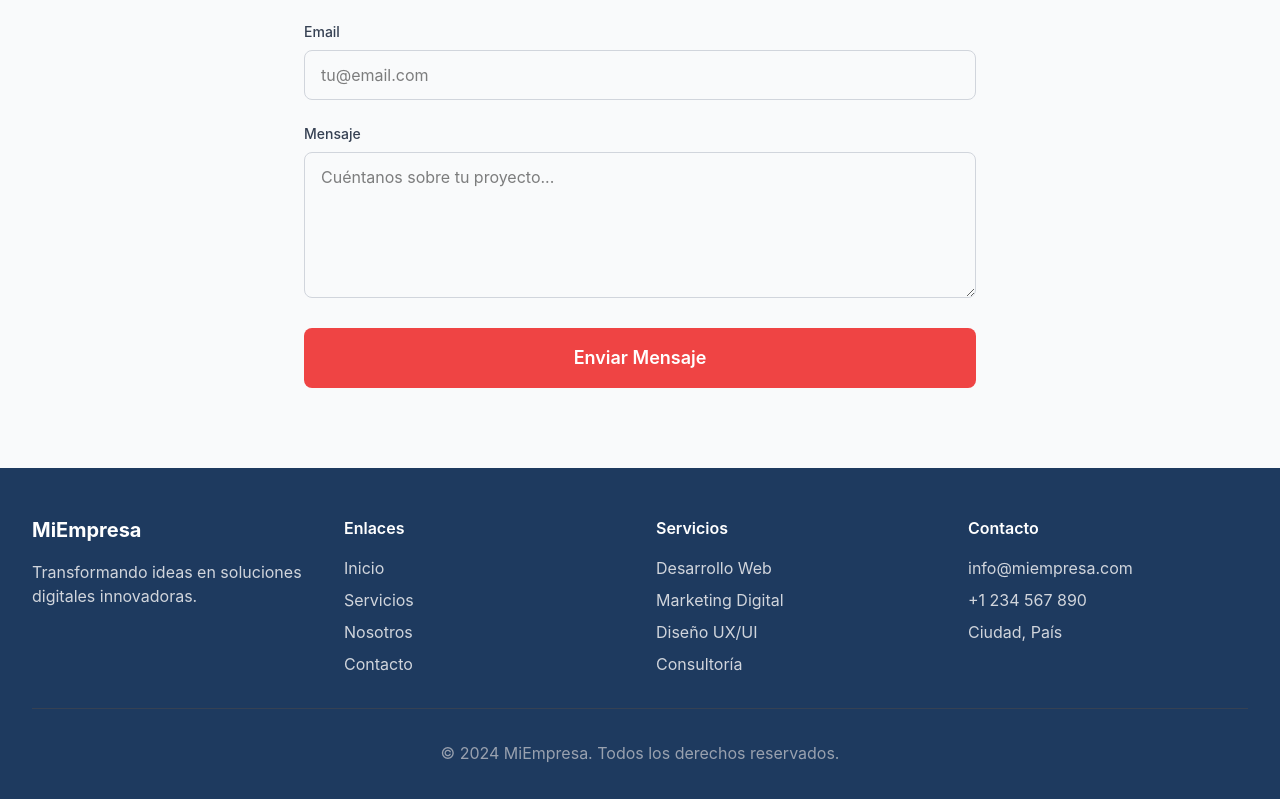
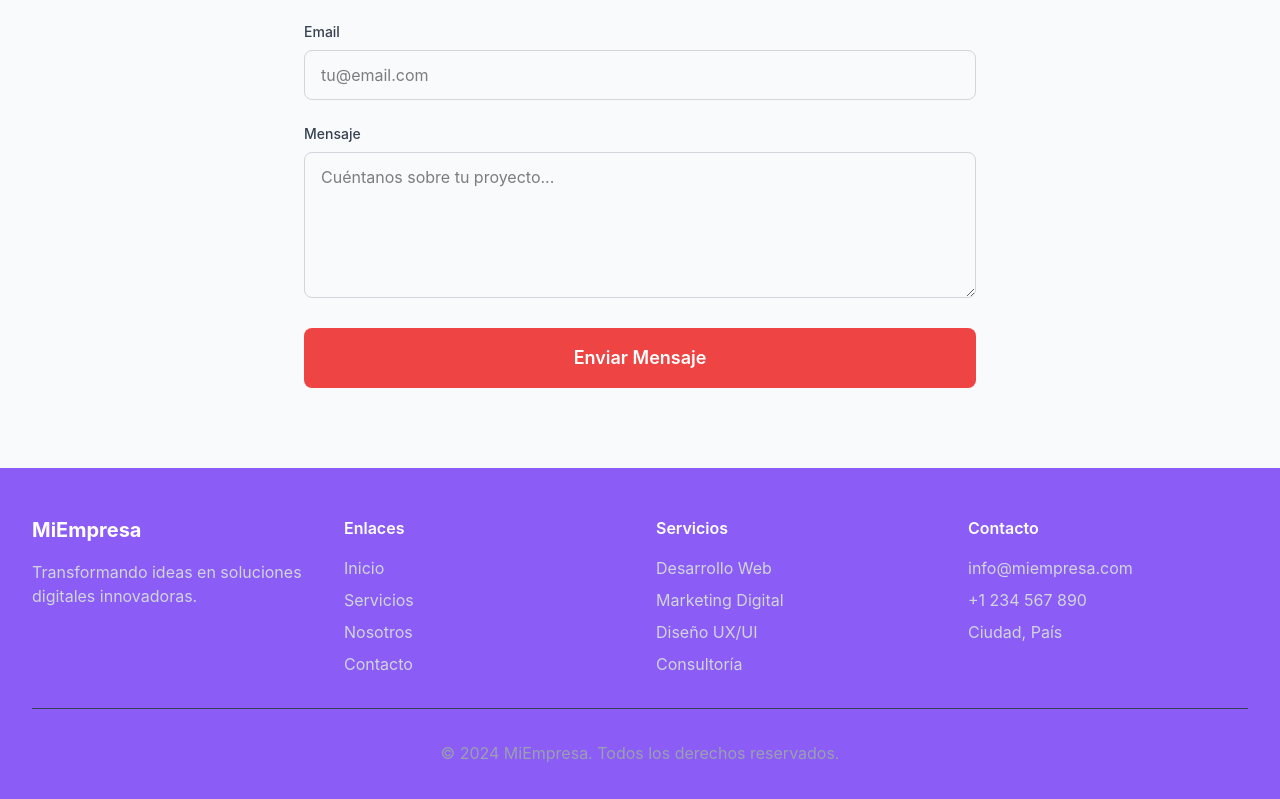
Before and after one commit to edwinvallejo87/test-site-demo, a Next.js app: page / in a window 1280 px wide. Shown: the part 2156-2955 px from the top of the page. Built offline with nearby package versions, Linux system fonts and the light colour scheme.

Commit message:
Auto: Update src/app/globals.css - Cambiar el color de fondo del footer a morado

```diff
--- a/src/app/globals.css
+++ b/src/app/globals.css
@@ -4,7 +4,7 @@
   --color-header: #1e3a5f;
   --color-banner: #3b82f6;
   --color-primary: #ef4444;
-  --color-footer: #1e3a5f;
+  --color-footer: #8B5CF6;
   --color-card: #f8fafc;
 }
 
```
